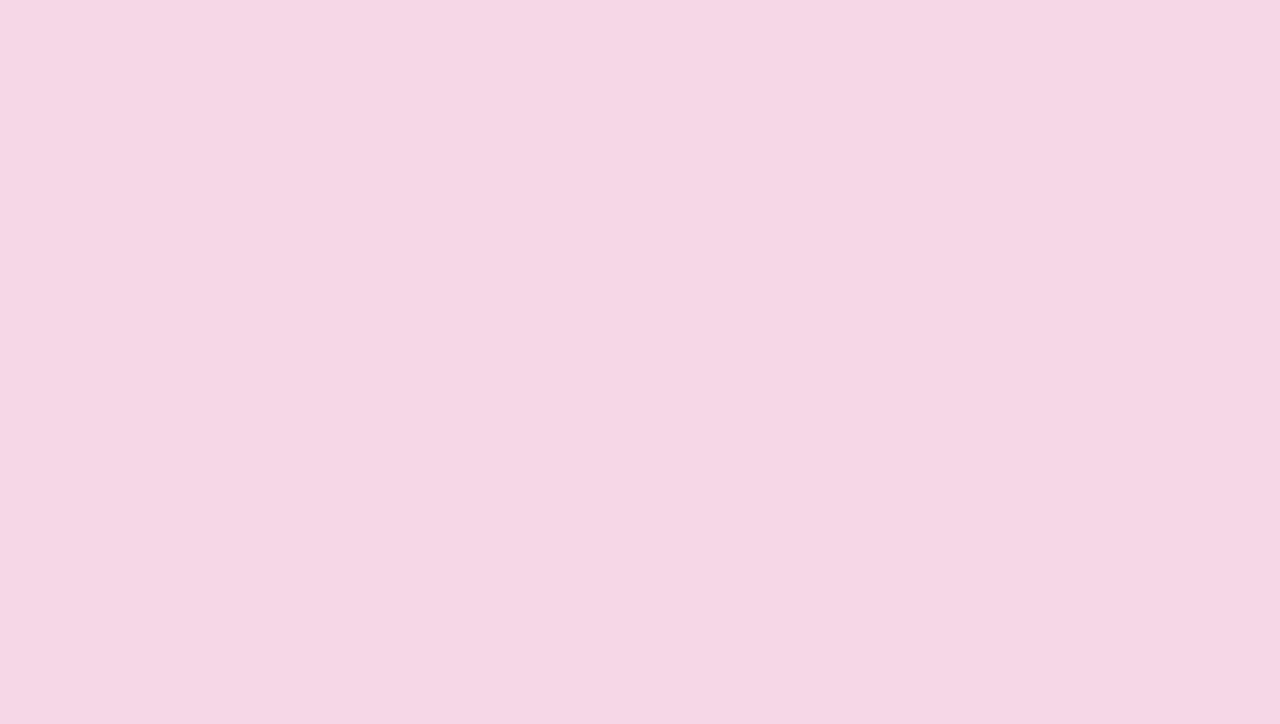
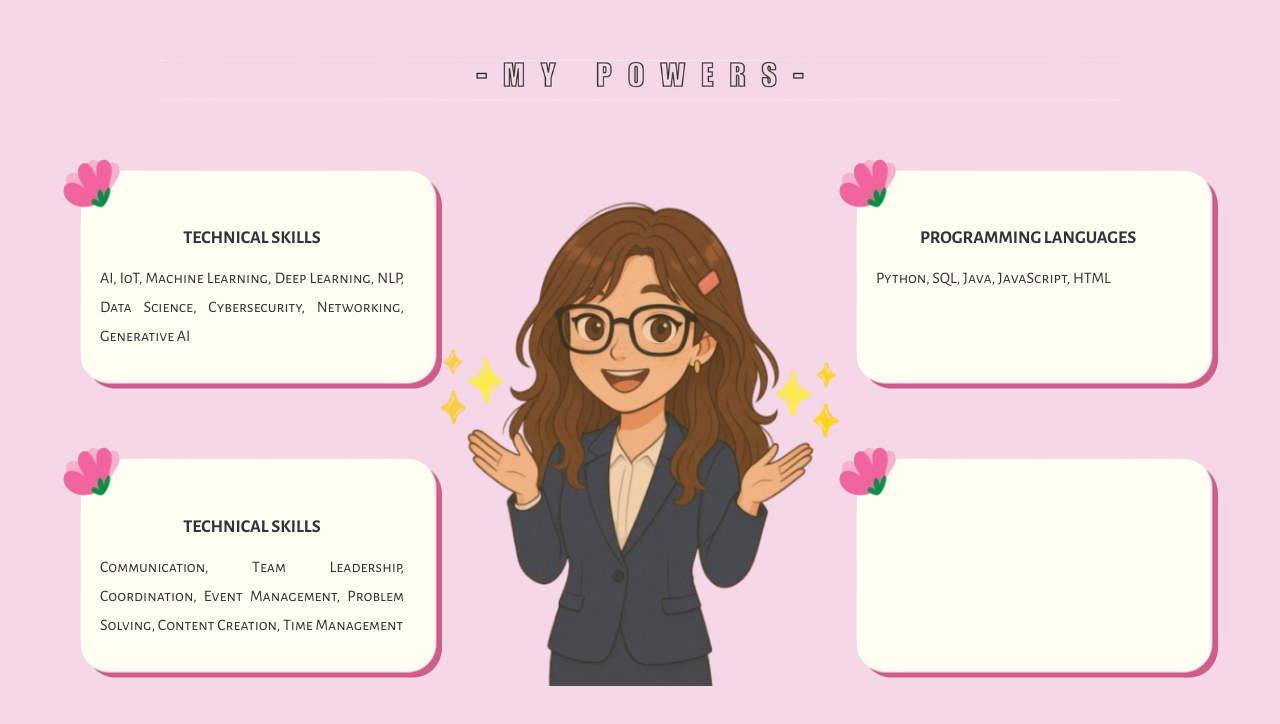
Before and after one commit to hiyaamalik/The-Real-Hiyaa-Malik, a React (Vite) app: page / in a window 1280 px wide. Shown: the part 2648-3372 px from the top of the page. Before the commit the page ends 2640 px from the top, so only its background shows below. Built offline with nearby package versions, Linux system fonts and the light colour scheme; the HTML template or start-up script is replaced by a standard one.

Commit message:
fixed Skills page

```diff
--- a/src/App.jsx
+++ b/src/App.jsx
@@ -3,8 +3,7 @@ import React from 'react';
 import Hero from './sections/Hero';
 import About from './sections/About';
 import Projects from './sections/Projects';
-// import Projects from './sections/Projects';
-// import Powers from './sections/Powers';
+import Powers from './sections/Powers';
 // import Experience from './sections/Experience';
 // import Extras from './sections/Extras';
 // import Contact from './sections/Contact';
@@ -15,6 +14,11 @@ const App = () => {
       {<Hero /> }
       {<About /> }
       {<Projects /> }
+      {<Powers /> }
+      {/* Uncomment the sections you want to include */}
+      {/* {<Experience />} */}
+      {/* {<Extras />} */}
+      {/* {<Contact />} */}
 
     </div>
   );
--- a/src/sections/Hero.jsx
+++ b/src/sections/Hero.jsx
@@ -15,7 +15,7 @@ const Hero = () => {
         <div style={styles.navBar}>
           <a href="#about" style={styles.navLink}>ABOUT ME</a>
           <a href="#projects" style={{ textDecoration: 'none', color: '#000' }}>PROJECTS</a>
-          <a href="#skills" style={styles.navLink}>SKILLS</a>
+          <a href="#powers" style={styles.navLink}>SKILLS</a>
           <a href="#experience" style={styles.navLink}>WORK EXPERIENCE</a>
           <a href="#extracurriculars" style={styles.navLink}>EXTRA CURRICULARS</a>
           <a href="#contact" style={styles.navLink}>FIND ME</a>
--- a/src/sections/Powers.jsx
+++ b/src/sections/Powers.jsx
@@ -4,23 +4,26 @@ import powersGirl from '../assets/powers-girl.png';
 import notesFrame from '../assets/notes-frame.png';
 import '../styles/Powers.css';
 
-const powersData = [
+const topNotes = [
   {
-    title: 'Languages',
-    list: ['Python', 'SQL', 'Java', 'JavaScript', 'HTML'],
+    title: 'Technical Skills',
+    list: ['AI, IoT, Machine Learning, Deep Learning, NLP, Data Science, Cybersecurity, Networking, Generative AI'],
   },
   {
-    title: 'Tools',
-    list: ['Google Colab', 'Jupyter', 'PostgreSQL', 'Canva', 'GitHub'],
+    title: 'Programming Languages',
+    list: ['Python, SQL, Java, JavaScript, HTML'],
+  }
+];
+
+const bottomNotes = [
+  {
+    title: 'Technical Skills',
+    list: ['Communication, Team Leadership, Coordination, Event Management, Problem Solving, Content Creation, Time Management'],
   },
   {
-    title: 'Tech Skills',
-    list: ['AI', 'ML', 'Deep Learning', 'Cybersecurity', 'NLP'],
-  },
-  {
-    title: 'Soft Skills',
-    list: ['Communication', 'Team Leadership', 'Problem Solving', 'Time Management'],
-  },
+    title: '',
+    list: [],
+  }
 ];
 
 const Powers = () => {
@@ -28,11 +31,8 @@ const Powers = () => {
     <section id="powers" className="powers-section">
       <img src={headingPowers} alt="My Powers Heading" className="powers-heading" />
 
-      <div className="powers-content">
-        <img src={powersGirl} alt="Powers Girl" className="powers-girl" />
-
-        <div className="powers-notes">
-          {powersData.map((block, index) => (
+      <div className="powers-grid">
+        {topNotes.map((block, index) => (
           <div className="note-card" key={index}>
             <img src={notesFrame} alt="Note Frame" className="note-frame" />
             <div className="note-text">
@@ -45,7 +45,24 @@ const Powers = () => {
             </div>
           </div>
         ))}
+
+        <div className="girl-wrapper">
+          <img src={powersGirl} alt="Powers Girl" className="powers-girl" />
         </div>
+
+        {bottomNotes.map((block, index) => (
+          <div className="note-card" key={index + 2}>
+            <img src={notesFrame} alt="Note Frame" className="note-frame" />
+            <div className="note-text">
+              <h3>{block.title}</h3>
+              <ul>
+                {block.list.map((item, idx) => (
+                  <li key={idx}>{item}</li>
+                ))}
+              </ul>
+            </div>
+          </div>
+        ))}
       </div>
     </section>
   );
--- /dev/null
+++ b/src/styles/Powers.css
@@ -0,0 +1,108 @@
+.powers-section {
+  background-color: #f5d7e7;
+  text-align: center;
+  padding: 60px 0;
+}
+
+.powers-heading {
+  width: 75%;
+  margin: 0 auto 40px;
+  display: block;
+}
+
+.powers-grid {
+  display: grid;
+  grid-template-columns: 1fr 15% 1fr;
+  grid-template-rows: auto auto;
+  gap: 40px 40px;
+  align-items: center;
+  justify-items: center;
+  max-width: 100%;
+  margin: 0 auto;
+}
+
+/* Note cards */
+.note-card {
+  position: relative;
+  width: 100%;
+  max-width: 380px;
+}
+
+.note-frame {
+  width: 100%;
+  display: block;
+}
+
+.note-text {
+  position: absolute;
+  top: 20%;
+  left: 10%;
+  right: 10%;
+  font-size: 16px;
+  line-height: 1.8;
+  text-align: justify;
+  color: #333;
+}
+
+.note-text h3 {
+  font-size: 18px;
+  font-weight: bold;
+  text-align: center;
+  margin-bottom: 10px;
+  text-transform: uppercase;
+}
+
+.note-text ul {
+  padding-left: 0;
+  margin: 0;
+  list-style-type: none; /* Removes the bullet points */
+}
+
+.note-text li {
+  margin-bottom: 10px; /* Adds space between the items */
+  line-height: 1.8; /* Adjust line spacing for readability */
+  text-align: justify; /* Ensures the text is aligned properly */
+}
+
+
+/* Girl image centered */
+.girl-wrapper {
+  grid-row: 1 / span 2;
+  grid-column: 2 / 3;
+  display: flex;
+  justify-content: center;
+  align-items: center;
+}
+
+.powers-girl {
+  width: 100%;
+  max-width: 400px;
+  min-width: 400px;
+}
+
+/* Top notes slightly inward */
+.top-left,
+.top-right {
+  justify-self: center;
+}
+
+/* Bottom notes fully shifted to corners */
+.bottom-left {
+  justify-self: start;
+  margin-left: -80px;
+}
+
+.bottom-right {
+  justify-self: end;
+  margin-right: -80px;
+}
+
+/* Hover effect for text inside the note card */
+.note-text {
+  transition: transform 0.3s ease, color 0.3s ease;
+}
+
+.note-card:hover .note-text {
+  transform: translateY(-10px); /* Slight upward movement */
+  color: #333; /* Change text color on hover, adjust as needed */
+}
```
Also changed, not shown: src/styles/Power.css (deleted, +0 -73 lines). Lines whose indentation alone changed are shown as unchanged.
